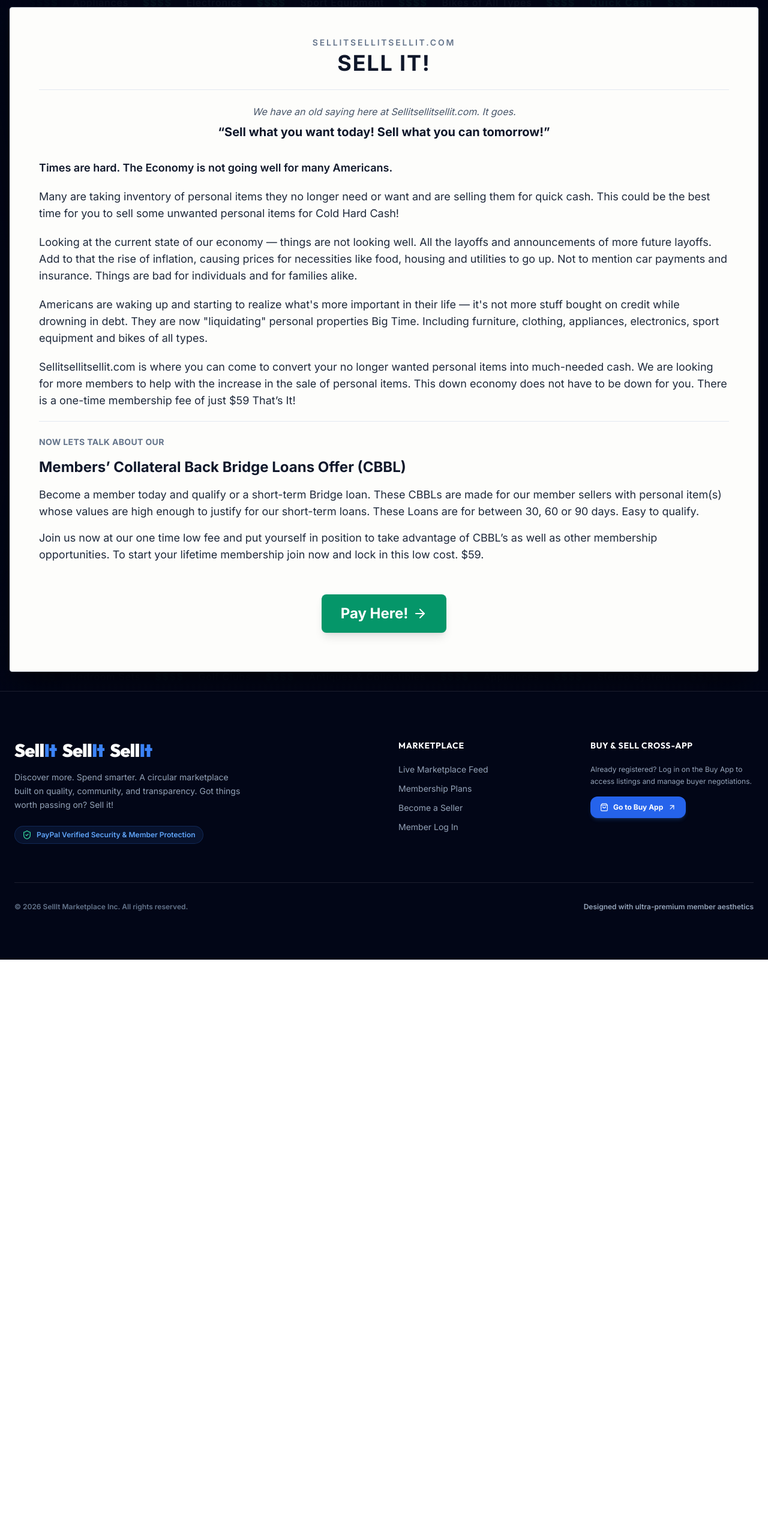
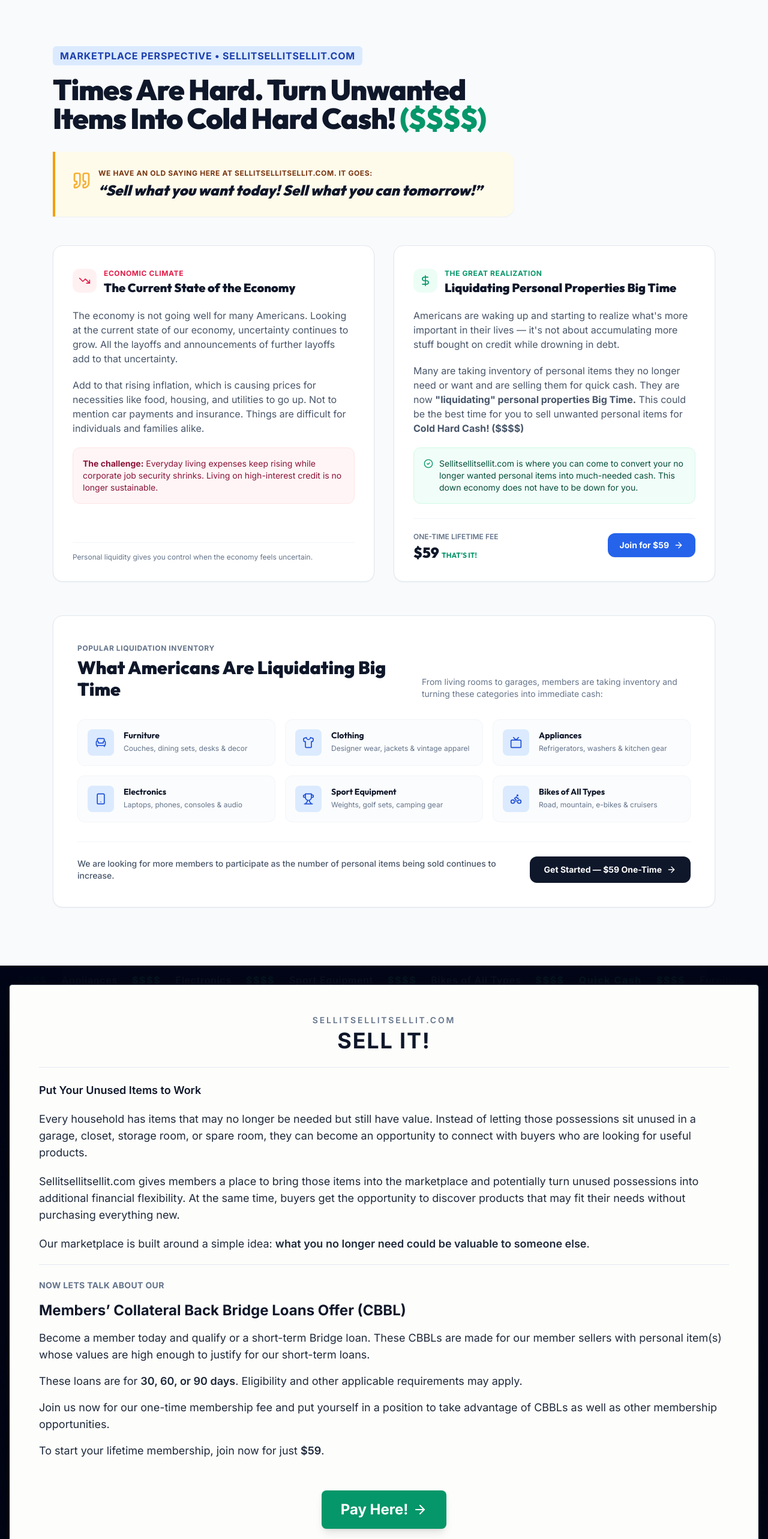
Before and after one commit to Kapil1721/sell---buy-personal-items, a React (Vite) app in the folder sellit/: page / in a window 1280 px wide. Shown: the part 100-2666 px from the top of the page at 60% size. Before the commit the page ends 1700 px from the top, so only its background shows below. Built offline with nearby package versions, Linux system fonts and the light colour scheme; no server answers; the HTML template or start-up script is replaced by a standard one.

Commit message:
sellit app updated with content

```diff
--- a/sellit/src/components/home/EconomicOpportunity.jsx
+++ b/sellit/src/components/home/EconomicOpportunity.jsx
@@ -11,7 +11,6 @@
   Trophy,
   Bike,
   TrendingDown,
-  ShoppingBag,
   DollarSign
 } from 'lucide-react';
 
@@ -31,12 +30,13 @@
 
         {/* Top Header & Human Editorial Quote */}
         <div className="max-w-3xl mb-12">
-          <div className="inline-flex items-center gap-2 px-3 py-1 rounded-md bg-blue-100 text-blue-800 text-xs font-bold uppercase tracking-wider mb-4">
+          <div className="inline-flex items-center gap-2 px-3 py-1 rounded-md bg-blue-100 text-blue-800 text-base font-bold uppercase tracking-wider mb-4">
             Marketplace Perspective • Sellitsellitsellit.com
           </div>
 
           <h2 className="text-3xl sm:text-4xl md:text-5xl font-black font-heading text-slate-900 tracking-tight leading-tight">
-            Times Are Hard. Turn Unwanted Items Into Cold Hard Cash!
+            Times Are Hard. Turn Unwanted Items Into Cold Hard Cash!{' '}
+            <span className="text-emerald-600 font-black">($$$$)</span>
           </h2>
 
           {/* Authentic Editorial Quote Box */}
@@ -72,11 +72,11 @@
               </div>
 
               <p className="text-slate-600 text-sm sm:text-base leading-relaxed mb-5">
-                The economy is not going well for many Americans. Looking at the current state of our economy — things are not looking well. All the layoffs and announcements of more future layoffs.
+                The economy is not going well for many Americans. Looking at the current state of our economy, uncertainty continues to grow. All the layoffs and announcements of further layoffs add to that uncertainty.
               </p>
 
               <p className="text-slate-600 text-sm sm:text-base leading-relaxed mb-5">
-                Add to that the rise of inflation, causing prices for necessities like food, housing, and utilities to go up. Not to mention car payments and insurance. Things are bad for individuals and for families alike.
+                Add to that rising inflation, which is causing prices for necessities like food, housing, and utilities to go up. Not to mention car payments and insurance. Things are difficult for individuals and families alike.
               </p>
 
               <div className="bg-rose-50/70 border border-rose-100 rounded-xl p-4 text-xs sm:text-sm text-rose-900">
@@ -103,11 +103,11 @@
               </div>
 
               <p className="text-slate-600 text-sm sm:text-base leading-relaxed mb-5">
-                Americans are waking up and starting to realize what's more important in their life — it's not more stuff bought on credit while drowning in debt.
+                Americans are waking up and starting to realize what's more important in their lives — it's not about accumulating more stuff bought on credit while drowning in debt.
               </p>
 
               <p className="text-slate-600 text-sm sm:text-base leading-relaxed mb-5">
-                Many are taking inventory of personal items they no longer need or want and are selling them for quick cash. They are now <strong>"liquidating" personal properties Big Time.</strong> This could be the best time for you to sell unwanted personal items for Cold Hard Cash!
+                Many are taking inventory of personal items they no longer need or want and are selling them for quick cash. They are now <strong>"liquidating" personal properties Big Time.</strong> This could be the best time for you to sell unwanted personal items for <strong>Cold Hard Cash! ($$$$)</strong>
               </p>
 
               <div className="bg-emerald-50/70 border border-emerald-100 rounded-xl p-4 text-xs sm:text-sm text-emerald-900 flex items-start gap-2.5">
@@ -125,7 +125,7 @@
               </div>
               <Link
                 to="/membership"
-                className="inline-flex items-center gap-2 bg-blue-600 hover:bg-blue-700 text-white font-bold text-xs sm:text-sm px-5 py-2.5 rounded-xl transition"
+                className="inline-flex items-center gap-2 bg-blue-600 hover:bg-blue-700 text-white font-bold text-xs sm:text-sm px-5 py-2.5 rounded-xl transition shadow-sm"
               >
                 <span>Join for $59</span>
                 <ArrowRight className="w-4 h-4" />
@@ -172,7 +172,7 @@
           {/* Invitation callout */}
           <div className="mt-8 pt-6 border-t border-slate-100 flex flex-col sm:flex-row items-center justify-between gap-4">
             <p className="text-sm text-slate-600 font-medium text-center sm:text-left">
-              We are looking for more members to help with the increase in the sale of personal items.
+              We are looking for more members to participate as the number of personal items being sold continues to increase.
             </p>
             <Link
               to="/membership"
--- a/sellit/src/components/home/PaperDocumentLanding.jsx
+++ b/sellit/src/components/home/PaperDocumentLanding.jsx
@@ -72,7 +72,7 @@
   };
 
   return (
-    <div className="relative min-h-[calc(100vh-5rem)] w-full overflow-hidden bg-slate-950 flex items-center justify-center py-8 px-4">
+    <section className="relative min-h-[calc(100vh-5rem)] w-full overflow-hidden bg-slate-950 flex items-center justify-center py-8 px-4">
       {/*
         ========================================================================
         BACKGROUND: Cash symbols like $$$$ along with item names
@@ -125,7 +125,7 @@
         CENTER PAGE: Simple Standard Sheet of Paper (Not doubled, clean block)
         ========================================================================
       */}
-      <main className="relative z-10 w-full max-w-7xl my-auto">
+      <div className="relative z-10 w-full max-w-7xl my-auto">
         <div
           className="relative w-full bg-[#fdfdfb] text-slate-900 rounded shadow-[0_20px_50px_-10px_rgba(0,0,0,0.7),0_0_0_1px_rgba(255,255,255,0.1)] border border-slate-200"
           onMouseEnter={() => setIsHovered(true)}
@@ -156,36 +156,22 @@
               </h1>
             </header>
 
-            {/* Saying */}
-            <div className="mb-8 text-center">
-              <p className="text-base italic text-slate-600 mb-2">
-                We have an old saying here at Sellitsellitsellit.com. It goes.
-              </p>
-              <p className="text-lg sm:text-xl font-bold text-slate-900">
-                “Sell what you want today! Sell what you can tomorrow!”
-              </p>
-            </div>
-
             {/* Body text */}
             <div className="space-y-5 text-base sm:text-lg leading-relaxed text-slate-800">
               <p className="font-semibold text-slate-900">
-                Times are hard. The Economy is not going well for many Americans.
+                Put Your Unused Items to Work
               </p>
 
               <p>
-                Many are taking inventory of personal items they no longer need or want and are selling them for quick cash. This could be the best time for you to sell some unwanted personal items for Cold Hard Cash!
+                Every household has items that may no longer be needed but still have value. Instead of letting those possessions sit unused in a garage, closet, storage room, or spare room, they can become an opportunity to connect with buyers who are looking for useful products.
               </p>
 
               <p>
-                Looking at the current state of our economy — things are not looking well. All the layoffs and announcements of more future layoffs. Add to that the rise of inflation, causing prices for necessities like food, housing and utilities to go up. Not to mention car payments and insurance. Things are bad for individuals and for families alike.
+                Sellitsellitsellit.com gives members a place to bring those items into the marketplace and potentially turn unused possessions into additional financial flexibility. At the same time, buyers get the opportunity to discover products that may fit their needs without purchasing everything new.
               </p>
 
               <p>
-                Americans are waking up and starting to realize what's more important in their life — it's not more stuff bought on credit while drowning in debt. They are now "liquidating" personal properties Big Time. Including furniture, clothing, appliances, electronics, sport equipment and bikes of all types.
-              </p>
-
-              <p>
-                Sellitsellitsellit.com is where you can come to convert your no longer wanted personal items into much-needed cash. We are looking for more members to help with the increase in the sale of personal items. This down economy does not have to be down for you. There is a one-time membership fee of just $59 That’s It!
+                Our marketplace is built around a simple idea: <strong className='font-semibold'>what you no longer need could be valuable to someone else</strong>.
               </p>
 
               {/* CBBL section */}
@@ -197,10 +183,16 @@
                   Members’ Collateral Back Bridge Loans Offer (CBBL)
                 </h2>
                 <p>
-                  Become a member today and qualify or a short-term Bridge loan. These CBBLs are made for our member sellers with personal item(s) whose values are high enough to justify for our short-term loans. These Loans are for between 30, 60 or 90 days. Easy to qualify.
+                  Become a member today and qualify or a short-term Bridge loan. These CBBLs are made for our member sellers with personal item(s) whose values are high enough to justify for our short-term loans.
                 </p>
                 <p>
-                  Join us now at our one time low fee and put yourself in position to take advantage of CBBL’s as well as other membership opportunities. To start your lifetime membership join now and lock in this low cost. $59.
+                  These loans are for <strong className='font-semibold'>30, 60, or 90 days</strong>. Eligibility and other applicable requirements may apply.
+                </p>
+                <p>
+                  Join us now for our one-time membership fee and put yourself in a position to take advantage of CBBLs as well as other membership opportunities.
+                </p>
+                <p>
+                  To start your lifetime membership, join now for just <strong className='font-semibold'>$59</strong>.
                 </p>
               </div>
 
@@ -218,7 +210,7 @@
             </div>
           </div>
         </div>
-      </main>
+      </div>
 
       {/* Background keyframe animations */}
       <style>{`
@@ -231,6 +223,6 @@
           100% { transform: translateX(0); }
         }
       `}</style>
-    </div>
+    </section>
   );
 }
--- a/sellit/src/pages/Home.jsx
+++ b/sellit/src/pages/Home.jsx
@@ -1,9 +1,50 @@
-import React from 'react';
+import React, { useEffect } from 'react';
 import PaperDocumentLanding from '../components/home/PaperDocumentLanding';
+import HeroSplit from '../components/home/HeroSplit';
+import ValueStrip from '../components/home/ValueStrip';
+import EconomicOpportunity from '../components/home/EconomicOpportunity';
+import CollateralBridgeLoans from '../components/home/CollateralBridgeLoans';
+import MembershipPricing from '../components/home/MembershipPricing';
+import MembershipBenefits from '../components/home/MembershipBenefits';
+import AccountExperience from '../components/home/AccountExperience';
+import BuyerJourney from '../components/home/BuyerJourney';
+import TrustGrid from '../components/home/TrustGrid';
+import ConversionCTA from '../components/home/ConversionCTA';
+import MobileStickyCTA from '../components/home/MobileStickyCTA';
 
 export default function Home({ onOpenAuth }) {
+  useEffect(() => {
+    // Respect user's motion preference
+    if (window.matchMedia('(prefers-reduced-motion: reduce)').matches) {
+      document.querySelectorAll('.reveal').forEach((el) => {
+        el.classList.add('active');
+        el.style.transition = 'none';
+      });
+      return;
+    }
+
+    const observer = new IntersectionObserver(
+      (entries) => {
+        entries.forEach((entry) => {
+          if (entry.isIntersecting) {
+            entry.target.classList.add('active');
+          }
+        });
+      },
+      { threshold: 0.08 }
+    );
+
+    const elements = document.querySelectorAll('.reveal');
+    elements.forEach((el) => observer.observe(el));
+
+    return () => {
+      elements.forEach((el) => observer.unobserve(el));
+    };
+  }, []);
+
   return (
-    <main className="relative min-h-[calc(100vh-5rem)]">
+    <main className="relative">
+      <EconomicOpportunity onOpenAuth={onOpenAuth} />
       <PaperDocumentLanding onOpenAuth={onOpenAuth} />
     </main>
   );
```
